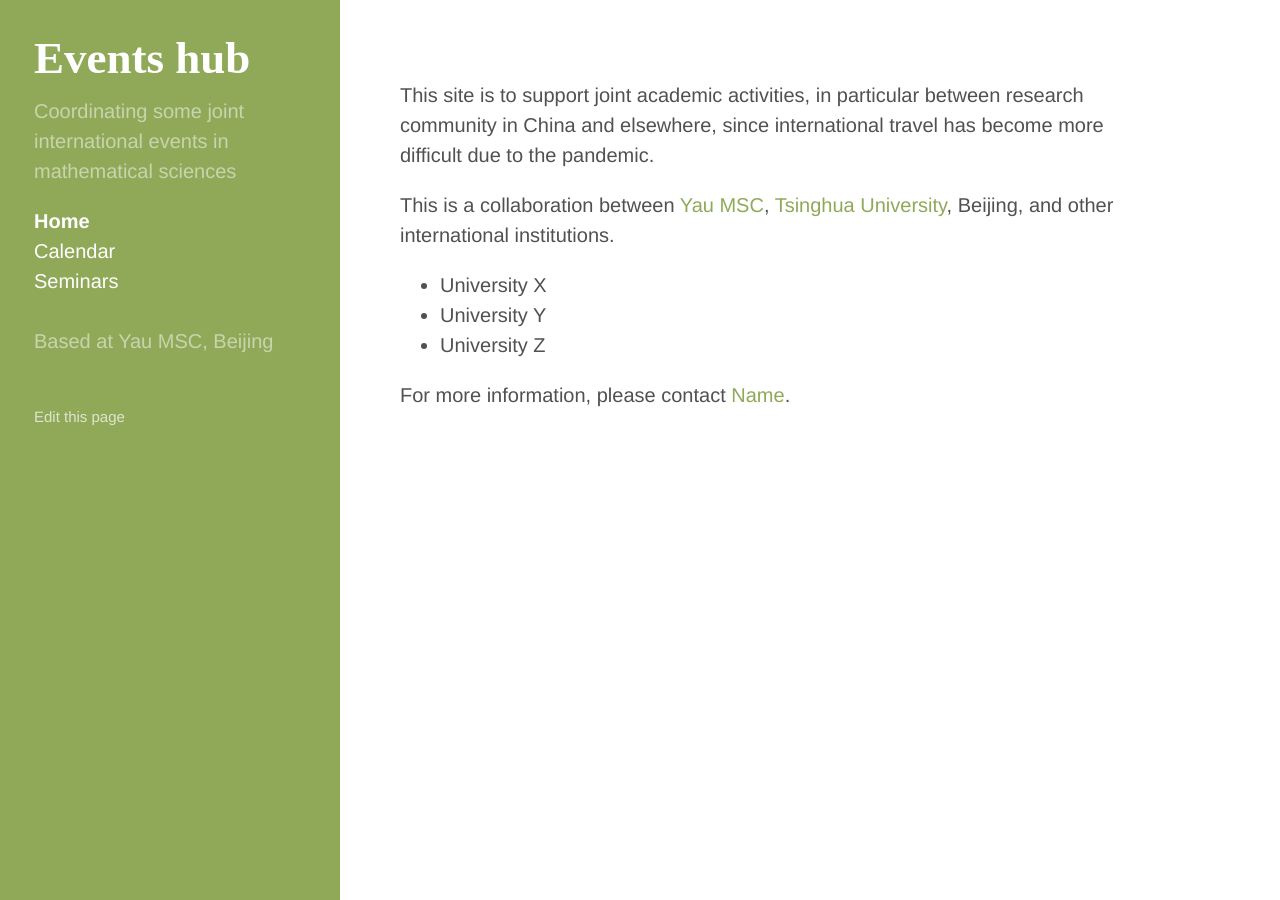
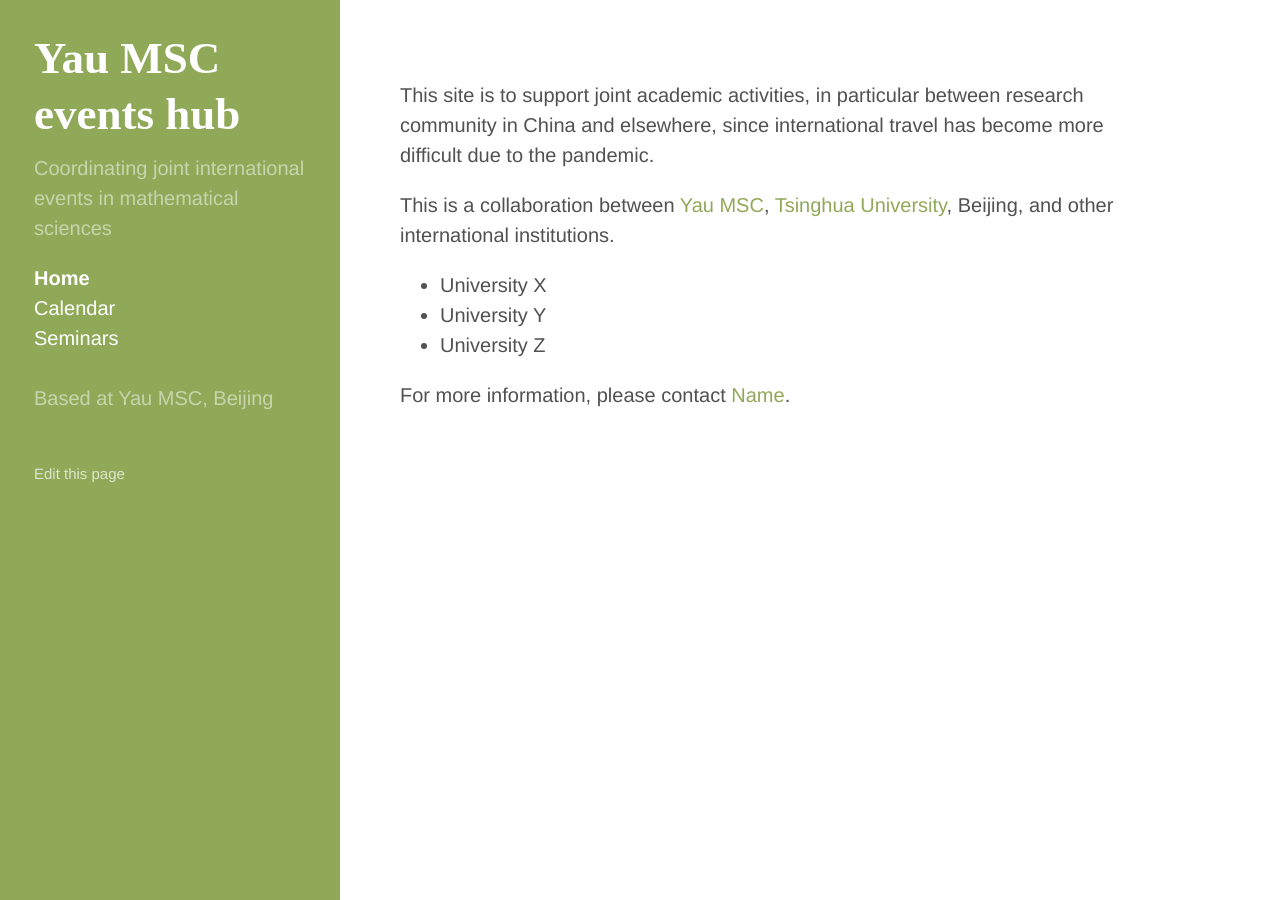
Before and after one commit to yau-msc-events/yau-msc-events.github.io, a Jekyll site: the page built from index.md, in a window 1280 px wide. Built offline with Jekyll 4.4.1, drawn with Linux system fonts in a browser that asks for light colours.

Commit message:
Update _config.yml

```diff
--- a/_config.yml
+++ b/_config.yml
@@ -10,8 +10,8 @@
 baseurl:          /
 
 # Description text
-title:            'Events hub'
-description:      'Coordinating some joint international events in mathematical sciences'
+title:            'Yau MSC events hub'
+description:      'Coordinating joint international events in mathematical sciences'
 location:         'Based at Yau MSC, Beijing'
 
 
```
